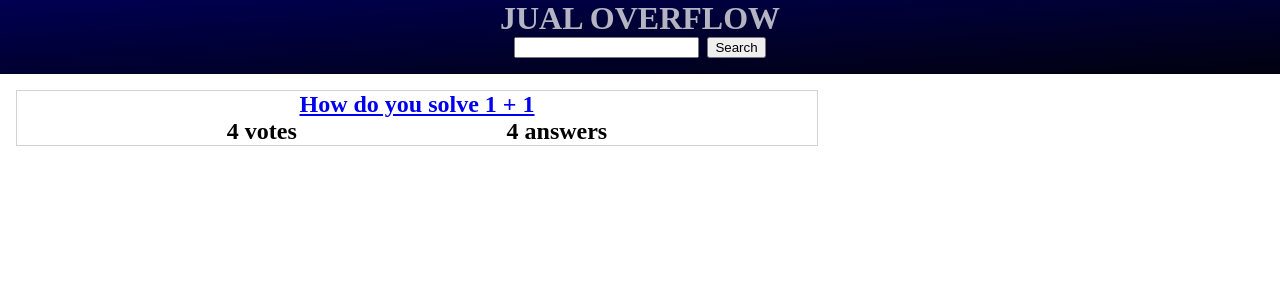
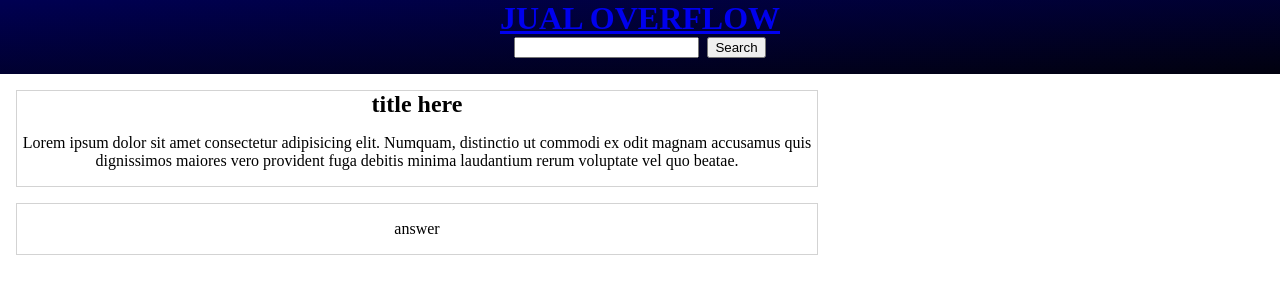
Before and after one commit to AllanSeitz/jual-overflow, a React (Create React App) app in the folder jualreact/: page /#/details in a window 1280 px wide. Shown: the top 300 px of the page. Built offline with nearby package versions, Linux system fonts and the light colour scheme.

Commit message:
did some react router  stuff

```diff
--- a/jualreact/package.json
+++ b/jualreact/package.json
@@ -5,6 +5,7 @@
   "dependencies": {
     "react": "^16.6.0",
     "react-dom": "^16.6.0",
+    "react-router-dom": "^4.3.1",
     "react-scripts": "2.1.1"
   },
   "scripts": {
--- a/jualreact/src/App.jsx
+++ b/jualreact/src/App.jsx
@@ -1,21 +1,24 @@
 import React, { Component } from 'react';
+import { HashRouter as Router, Switch, Route } from "react-router-dom";
+
 import Header from './Header.jsx'
+import Home from './Home.jsx'
+import Details from './Details.jsx'
 
 class App extends Component {
   render() {
     return (
-      <>
-        <Header />
-        <main>
-          <section className="qs">
-            <h2><a href="/">How do you solve 1 + 1</a></h2>
-            <aside>
-              <h2>4 votes</h2>
-              <h2>4 answers</h2>
-            </aside>
-          </section>
-        </main>
-      </>
+      <Router>
+        <>
+          <Header />
+          <main>
+            <Switch>
+              <Route exact path="/" component={Home} />
+              <Route exact path="/details" component={Details} />
+            </Switch>
+          </main>
+        </>
+      </Router>
     );
   }
 }
--- /dev/null
+++ b/jualreact/src/Details.jsx
@@ -0,0 +1,21 @@
+import React, { Component } from 'react';
+import { HashRouter as Router, Switch, Route, Link } from "react-router-dom";
+
+class Details extends Component {
+
+  render() {
+    return (
+      <>
+        <section>
+          <h2>title here</h2>
+          <p>Lorem ipsum dolor sit amet consectetur adipisicing elit. Numquam, distinctio ut commodi ex odit magnam accusamus quis dignissimos maiores vero provident fuga debitis minima laudantium rerum voluptate vel quo beatae.</p>
+        </section>
+        <section>
+          <p>answer</p>
+        </section>
+      </>
+    );
+  }
+}
+
+export default Details;
--- a/jualreact/src/Header.jsx
+++ b/jualreact/src/Header.jsx
@@ -1,16 +1,19 @@
 import React, { Component } from 'react';
+import { HashRouter as Router, Link } from "react-router-dom";
 
 class Header extends Component {
 
   render() {
     return (
+      <Router>
         <header>
-        <h1 className="title">jual overflow</h1>
+          <h1 className="title"><Link exact to="/">jual overflow</Link></h1>
           <form className="search">
             <input />
             <button>Search</button>
           </form>
         </header>
+      </Router>
     );
   }
 }
--- /dev/null
+++ b/jualreact/src/Home.jsx
@@ -0,0 +1,23 @@
+import React, { Component } from 'react';
+import { HashRouter as Router, Switch, Route, Link } from "react-router-dom";
+
+class Home extends Component {
+
+  render() {
+    return (
+      <Router>
+        <>
+          <section className="qs">
+            <h2><Link to="/details">How do you solve 1 + 1</Link></h2>
+            <aside>
+              <h2>4 votes</h2>
+              <h2>4 answers</h2>
+            </aside>
+          </section>
+        </>
+      </Router>
+    );
+  }
+}
+
+export default Home;
```
Also changed, not shown: 1 other file (tests, documents, lock files or other folders). Lines whose indentation alone changed are shown as unchanged.
